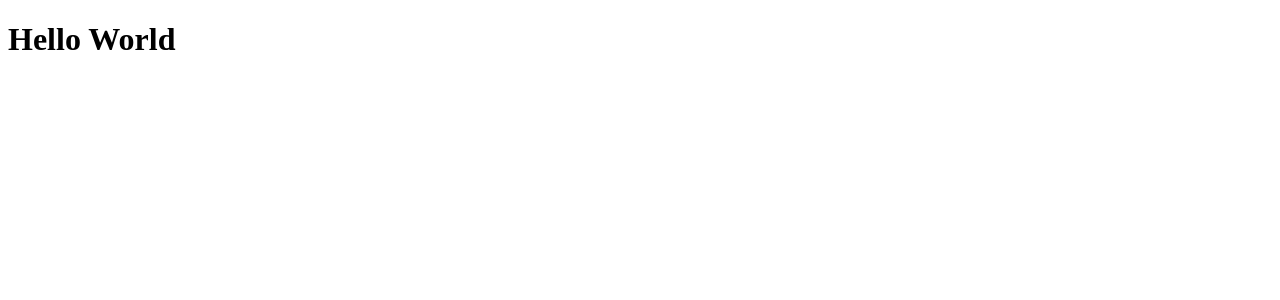
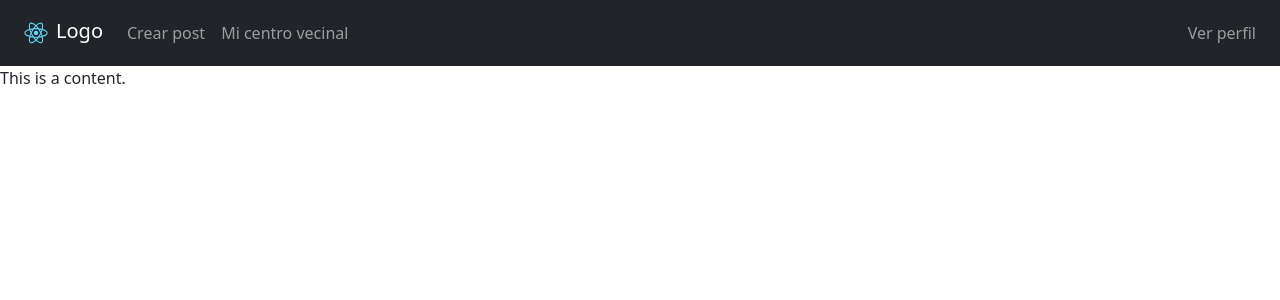
Before and after one commit to ttiago7/centro-vecinal, a React (Create React App) app: page / in a window 1280 px wide. Shown: the top 300 px of the page. Built offline with nearby package versions, Linux system fonts and the light colour scheme.

Commit message:
navbar admin finished

```diff
--- a/src/App.js
+++ b/src/App.js
@@ -1,10 +1,16 @@
-import './App.css';
+import "./App.css";
+import { BrowserRouter as Router, Routes, Route } from 'react-router-dom'
+import Home from "./pages/Home";
 
 function App() {
   return (
-    <div className="App">
-      <h1>Hello World</h1>
-    </div>
+    <>
+      <Router>
+        <Routes>
+          <Route path="/" element={ <Home /> }/>
+        </Routes>
+      </Router>
+    </>
   );
 }
 
--- /dev/null
+++ b/src/components/Navbar/NavbarAdmin.js
@@ -0,0 +1,32 @@
+import logo from "../../logo.svg";
+import "./NavbarAdmin.css";
+import "bootstrap/dist/css/bootstrap.css";
+import { Nav, Navbar } from "react-bootstrap";
+
+function NavbarAdmin() {
+  return (
+    <div className="Navbar">
+      <Navbar bg="dark" variant="dark" fixed="buttom" expand="sm">
+        <Navbar.Brand className='mx-3'>
+          <img src={logo} alt="Logo" width="40px" height="40px" />
+          Logo
+        </Navbar.Brand>
+        <Navbar.Toggle />
+        <Navbar.Collapse>
+          <Nav>
+            <Nav.Link href="#createPost">Crear post</Nav.Link>
+            <Nav.Link href="#neighborhoodCenter">Mi centro vecinal</Nav.Link>
+          </Nav>
+          <Navbar.Collapse className="justify-content-end mx-3" >
+            <Nav>
+              <Nav.Link href="#viewProfile">Ver perfil</Nav.Link>
+            </Nav>
+          </Navbar.Collapse>
+        </Navbar.Collapse>
+      </Navbar>
+      <div className="content">This is a content.</div>
+    </div>
+  );
+}
+
+export default NavbarAdmin;
--- /dev/null
+++ b/src/pages/Home.js
@@ -0,0 +1,12 @@
+import React from "react";
+import NavbarAdmin from "../components/Navbar/NavbarAdmin";
+
+function Home() {
+  return (
+    <>
+      <NavbarAdmin />
+    </>
+  );
+}
+
+export default Home;
```
Also changed, not shown: src/components/Navbar/NavbarAdmin.css (added).
